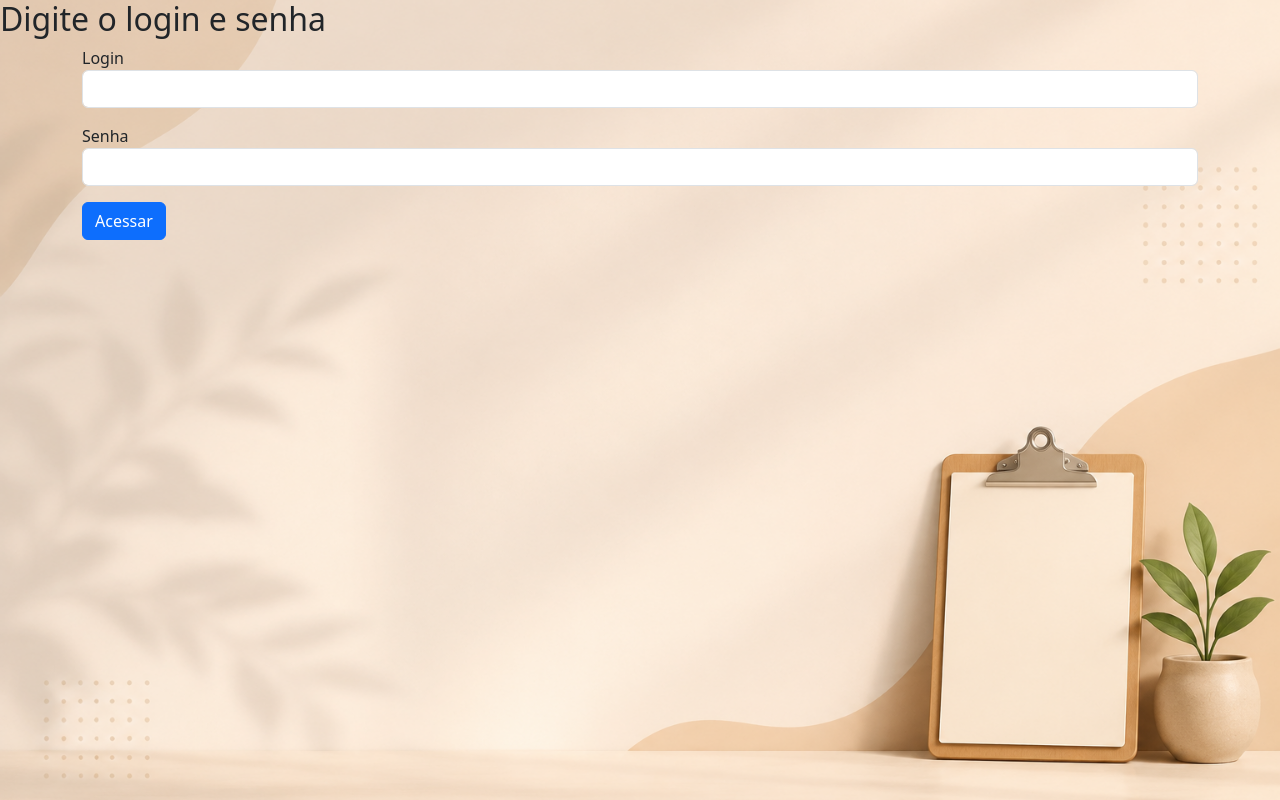
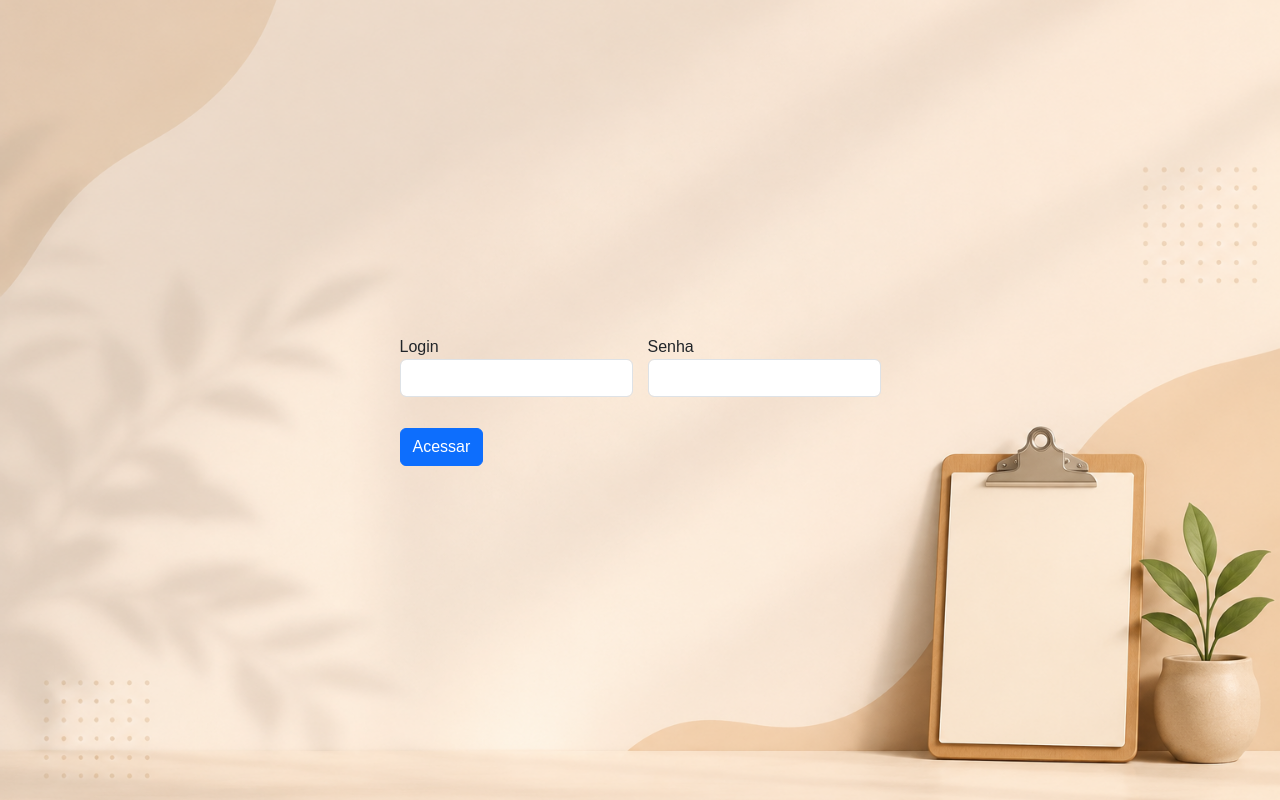
Before and after one commit to Andersooonnn/controle-estoque-flask, a Flask app: page / in a window 1280 px wide. Run offline with Flask 3, Linux system fonts and the light colour scheme; some libraries are stand-ins or nearby versions.

Commit message:
aplicando a url_for

```diff
--- a/main.py
+++ b/main.py
@@ -1,4 +1,4 @@
-from flask import Flask, render_template, request, redirect,session
+from flask import Flask, render_template, request, redirect,session , url_for
 
 armazen = {}
 lista = []
@@ -103,13 +103,15 @@ def deposito():
 
 @app.route('/')
 def login():
-        return render_template('login.html')
+    return render_template('login.html')
+
 
 @app.route('/autenticar', methods=('POST','GET'))
 def autenticar():
+
     if request.form['txtsenha'] == 'admin':
         session['usuario_logado'] = request.form['txtlogin']
-        return render_template('escolha.html')
+        return redirect(url_for('escolha'))
     else:
         return render_template('login.html',
                         mensagem = 'Login ou senha incorreto')
@@ -117,12 +119,15 @@ def autenticar():
 app.route('/sair')
 def sair():
     session['usuario_logado'] = None
-    return redirect('/')
+    return redirect(url_for('login'))
+
 
 @app.route('/escolha')
 def escolha():
     return render_template('escolha.html')
 
 
+
+
 if __name__ == '__main__':
     app.run(debug=True)
--- a/templates/escolha.html
+++ b/templates/escolha.html
@@ -4,7 +4,7 @@
     <meta charset="UTF-8">
     <meta name="viewport" content="width=device-width, initial-scale=1.0">
     <title>Controle de Estoque</title>
-    <link rel="stylesheet" href="../static/bootstrap.css">
+    <link rel="stylesheet" href="{{url_for('static',filename='bootstrap.css')}} ">
 
     <style>
         *{
--- a/templates/login.html
+++ b/templates/login.html
@@ -4,7 +4,7 @@
     <meta charset="UTF-8">
     <meta name="viewport" content="width=device-width, initial-scale=1.0">
     <title>Login</title>
-    <link rel="stylesheet" href="../static/bootstrap.css">
+    <link rel="stylesheet" href="{{url_for('static',filename='bootstrap.css')}} ">
 </head>
 <style>
   body {
@@ -15,10 +15,77 @@
     height: 100vh;
   }
 </style>
+   <style>
+        *{
+            margin: 0;
+            padding: 0;
+            box-sizing: border-box;
+        }
 
+        body{
+            background-image: url("/static/fundo.png");
+            background-size: cover;
+            background-position: center;
+            background-repeat: no-repeat;
+            height: 100vh;
+
+            display: flex;
+            justify-content: center;
+            align-items: center;
+
+            font-family: Arial, Helvetica, sans-serif;
+        }
+
+        .painel{
+            background: rgba(238, 212, 212, 0.85);
+            padding: 35px;
+            border-radius: 20px;
+            box-shadow: 0px 5px 20px rgba(0,0,0,0.15);
+
+            width: 550px;
+        }
+
+        h1{
+            text-align: center;
+            margin-bottom: 25px;
+        }
+
+        .container{
+            display: grid;
+            grid-template-columns: 1fr 1fr;
+            gap: 15px;
+        }
+
+        button{
+            padding: 25px;
+            border: none;
+            border-radius: 12px;
+
+            font-size: 16px;
+            cursor: pointer;
+
+            display: flex;
+            flex-direction: column;
+            align-items: center;
+            justify-content: center;
+
+            gap: 8px;
+
+            transition: transform 0.2s;
+        }
+
+        button:hover{
+            transform: scale(1.03);
+        }
+
+        .icone{
+            font-size: 30px;
+        }
+    </style>
 <body>
-    <h2>Digite o login e senha</h2>
+
     <form method="post" action="/autenticar">
+
         <div class="container">
 
 
--- a/templates/relatorio.html
+++ b/templates/relatorio.html
@@ -5,7 +5,7 @@
     <meta name="viewport" content="width=device-width, initial-scale=1.0">
     <title>Relatorio</title>
 
-    <link rel="stylesheet" href="../static/bootstrap.css">
+    <link rel="stylesheet" href="{{url_for('static',filename='bootstrap.css')}} ">
 
 </head>
 <style>
--- a/templates/resultado_pesqui_cat.html
+++ b/templates/resultado_pesqui_cat.html
@@ -4,7 +4,7 @@
     <meta charset="UTF-8">
     <meta name="viewport" content="width=device-width, initial-scale=1.0">
     <title>Relatorio</title>
-    <link rel="stylesheet" href="../static/bootstrap.css">
+    <link rel="stylesheet" href="{{url_for('static',filename='bootstrap.css')}} ">
     <style type="text/css">
         table,th,td{
             border: 1px solid #000000;
--- a/templates/resultado_pesqui_pro.html
+++ b/templates/resultado_pesqui_pro.html
@@ -4,7 +4,7 @@
     <meta charset="UTF-8">
     <meta name="viewport" content="width=device-width, initial-scale=1.0">
     <title>Relatorio</title>
-    <link rel="stylesheet" href="../static/bootstrap.css">
+    <link rel="stylesheet" href="{{url_for('static',filename='bootstrap.css')}} ">
     <style type="text/css">
         table,th,td{
             border: 1px solid #000000;
```
Also changed, not shown: oolh.html (deleted, +0 -21 lines).
